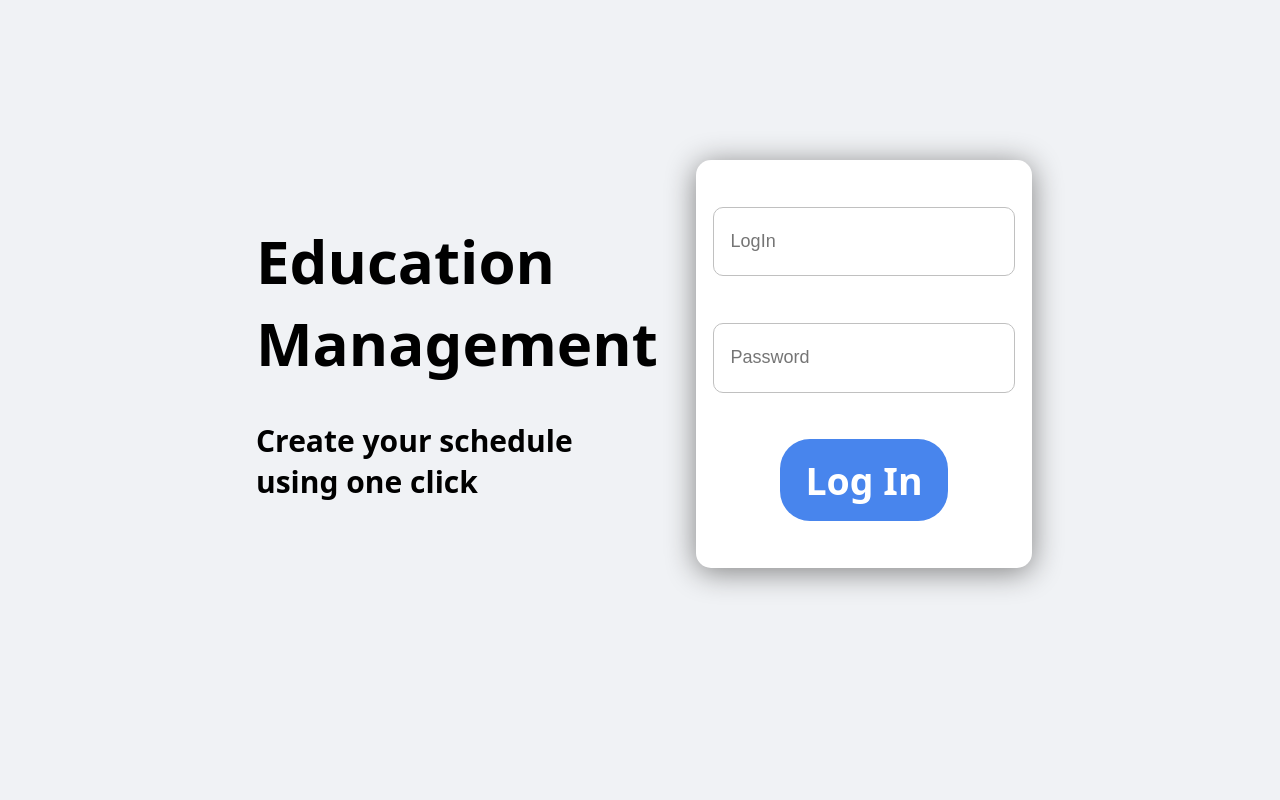
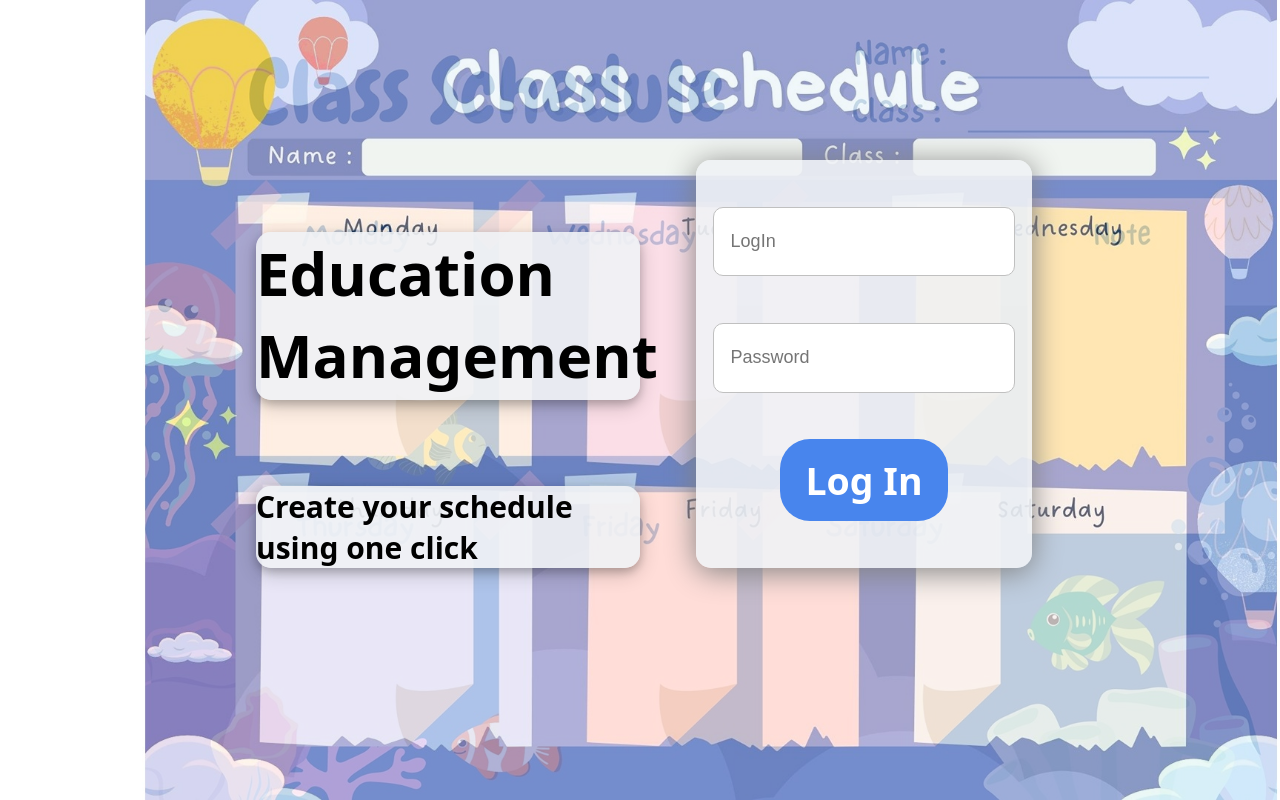
Before and after one commit to RafaelAfrikyan/Education-management, a React (Create React App) app: page / in a window 1280 px wide. Built offline with nearby package versions, Linux system fonts and the light colour scheme.

Commit message:
feat(animation): add animation to login page and style the boxes

```diff
--- a/src/Components/Home/Home.css
+++ b/src/Components/Home/Home.css
@@ -134,49 +134,3 @@
   background-color: white;
     font-weight: bold;
 }
-
-.home-page-animation {
-  width: 100vw;
-  height: 100vh;
-  background: url("./../../assets/bg.png");
-  background-size: cover;
-  display: flex;
-  flex-direction: column;
-  justify-content: center;
-  align-items: center;
-  animation: homeBG 40s ease-in-out infinite;
-}
-
-@keyframes homeBG {
-  0%,
-  100% {
-    background-image: url("./../../assets/home//home\ \(1\).jpg");
-  }
-  10% {
-    background-image: url("./../../assets//home/home\ \(2\).jpg");
-  }
-  20% {
-    background-image: url("./../../assets//home/home\ \(3\).jpg");
-  }
-  30% {
-    background-image: url("./../../assets//home/home\ \(4\).jpg");
-  }
-  40% {
-    background-image: url("./../../assets//home/home\ \(5\).jpg");
-  }
-  50% {
-    background-image: url("./../../assets/home/home\ \(6\).jpg");
-  }
-  60% {
-    background-image: url("./../../assets//home/home\ \(7\).jpg");
-  }
-  70% {
-    background-image: url("./../../assets//home/home\ \(8\).jpg");
-  }
-  80% {
-    background-image: url("./../../assets//home/home\ \(9\).jpg");
-  }
-  90% {
-    background-image: url("./../../assets//home/home\ \(10\).jpg");
-  }
-}
--- a/src/Pages/Login/style.css
+++ b/src/Pages/Login/style.css
@@ -3,23 +3,23 @@
   height: 100%;
   display: flex;
   flex-direction: row;
-    background: #f0f2f5;
+  animation: homeBG 40s ease-in-out infinite;
+  background-size: cover;
 }
+
 .nameInfoWrapper {
   width: 50%;
   height: 100%;
   display: flex;
   justify-content: right;
   align-items: center;
-
 }
 .nameInfo {
   width: 60%;
-    height: 45%;
+  height: 42%;
   display: flex;
   flex-direction: column;
   justify-content: space-between;
-    gap: 10%;
 }
 .education_menegement {
   width: 100%;
@@ -27,6 +27,9 @@
   display: flex;
   justify-content: left;
   flex-direction: column;
+  background: rgba(240, 242, 245, 0.9);
+  box-shadow: 0 4px 8px 0 rgba(0, 0, 0, 0.2), 0 6px 20px 0 rgba(0, 0, 0, 0.19);
+  border-radius: 15px;
 }
 .education_menegement > h1 {
   font-weight: 900;
@@ -34,10 +37,12 @@
 }
 .info {
   width: 100%;
-    height: 50%;
   display: flex;
   flex-direction: column;
   justify-content: left;
+  background: rgba(240, 242, 245, 0.9);
+  box-shadow: 0 4px 8px 0 rgba(0, 0, 0, 0.2), 0 6px 20px 0 rgba(0, 0, 0, 0.19);
+  border-radius: 15px;
 }
 .info > p {
   font-size: 30px;
@@ -63,9 +68,10 @@
   flex-direction: column;
   border-radius: 15px;
   justify-content: space-evenly;
-    background-color: white;
+  background: rgba(240, 242, 245, 0.9);
+  box-shadow: 0 4px 8px 0 rgba(0, 0, 0, 0.2), 0 6px 20px 0 rgba(0, 0, 0, 0.19);
   align-items: center;
-    box-shadow: 0px 4px 30px gray;;
+  box-shadow: 0px 4px 30px gray;
 }
 .form > input {
   width: 90%;
@@ -94,3 +100,37 @@
 .form > a:hover {
   background-color: rgb(136, 175, 255);
 }
+
+@keyframes homeBG {
+  0%,
+  100% {
+    background-image: url("./../../assets/home//home\ \(1\).jpg");
+  }
+  10% {
+    background-image: url("./../../assets//home/home\ \(2\).jpg");
+  }
+  20% {
+    background-image: url("./../../assets//home/home\ \(3\).jpg");
+  }
+  30% {
+    background-image: url("./../../assets//home/home\ \(4\).jpg");
+  }
+  40% {
+    background-image: url("./../../assets//home/home\ \(5\).jpg");
+  }
+  50% {
+    background-image: url("./../../assets/home/home\ \(6\).jpg");
+  }
+  60% {
+    background-image: url("./../../assets//home/home\ \(7\).jpg");
+  }
+  70% {
+    background-image: url("./../../assets//home/home\ \(8\).jpg");
+  }
+  80% {
+    background-image: url("./../../assets//home/home\ \(9\).jpg");
+  }
+  90% {
+    background-image: url("./../../assets//home/home\ \(10\).jpg");
+  }
+}
```
Lines whose indentation alone changed are shown as unchanged.
